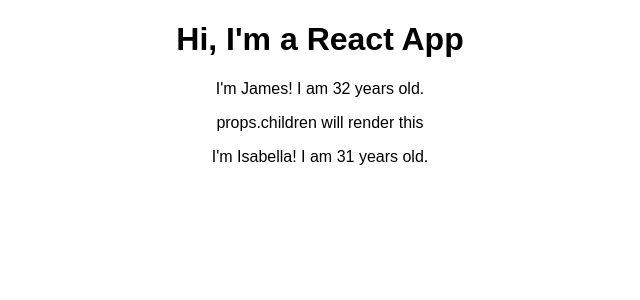
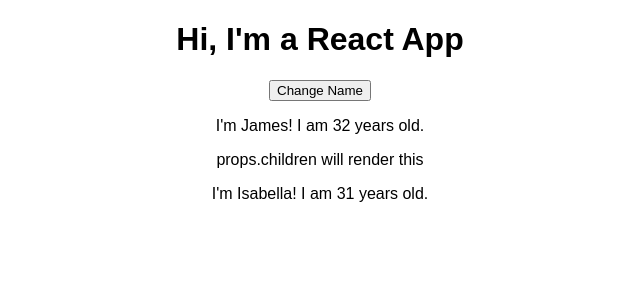
Before and after one commit to hzbyun/react-practice, a React (Create React App) app: page / in a window 1280 px wide. Shown: the top 300 px of the page, without its empty margins (320-960 px from the left). Built offline with nearby package versions, Linux system fonts and the light colour scheme.

Commit message:
what is state, how to access it within component

```diff
--- a/src/App.js
+++ b/src/App.js
@@ -3,12 +3,22 @@
 import Person from './Person/Person';
 
 class App extends Component {
+  // this state is the only property that we can use under the class inherited by Component
+  // *if this state is changed, react render this component. (run render() again)
+  state = {
+    person: [
+      { name: 'James', age: 32},
+      { name: 'Isabella', age: 31}
+    ]
+  }
+
   render() {
     return (
       <div className="App">
         <h1>Hi, I'm a React App</h1>
-        <Person name="James" age="32"> props.children will render this </Person>
-        <Person name="Isabella" age="31"/>
+        <button>Change Name</button>
+        <Person name={this.state.person[0].name} age={this.state.person[0].age}> props.children will render this </Person>
+        <Person name={this.state.person[1].name} age={this.state.person[1].age}/>
       </div>
     );
 
```
